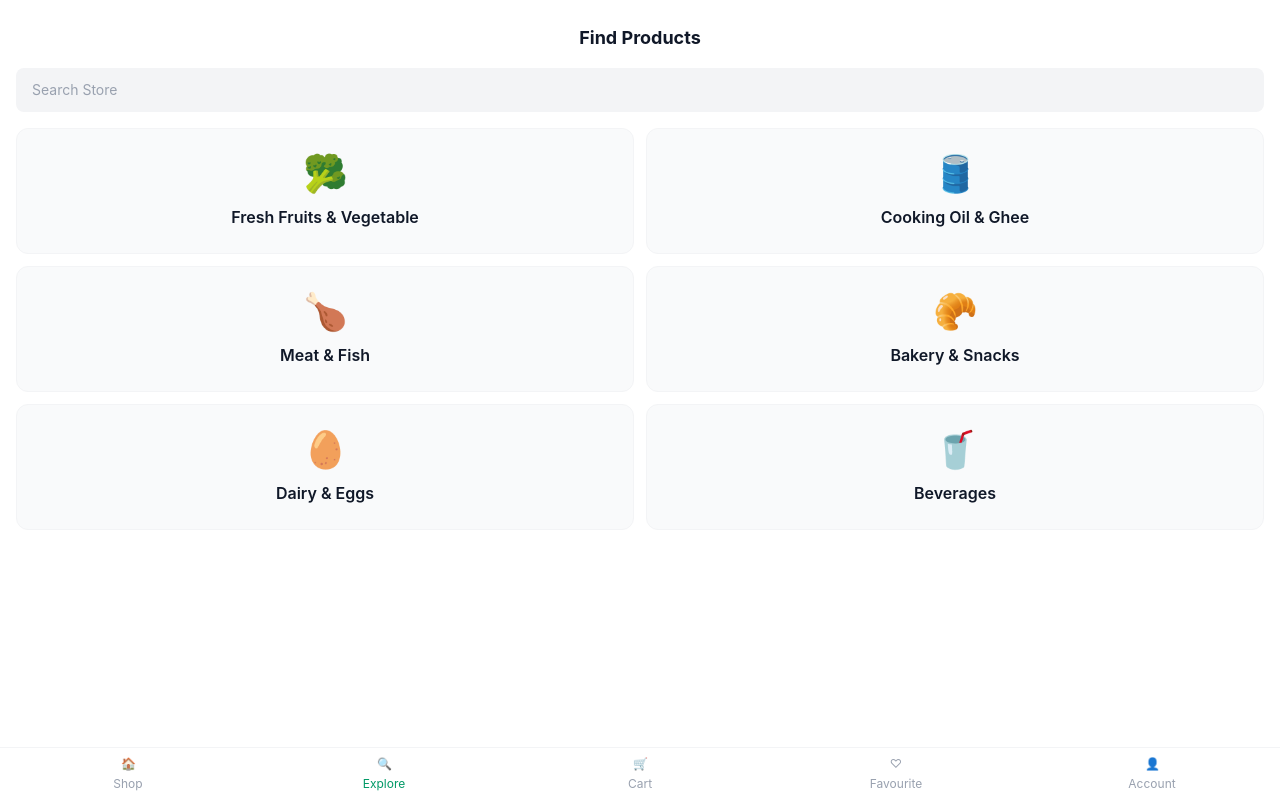
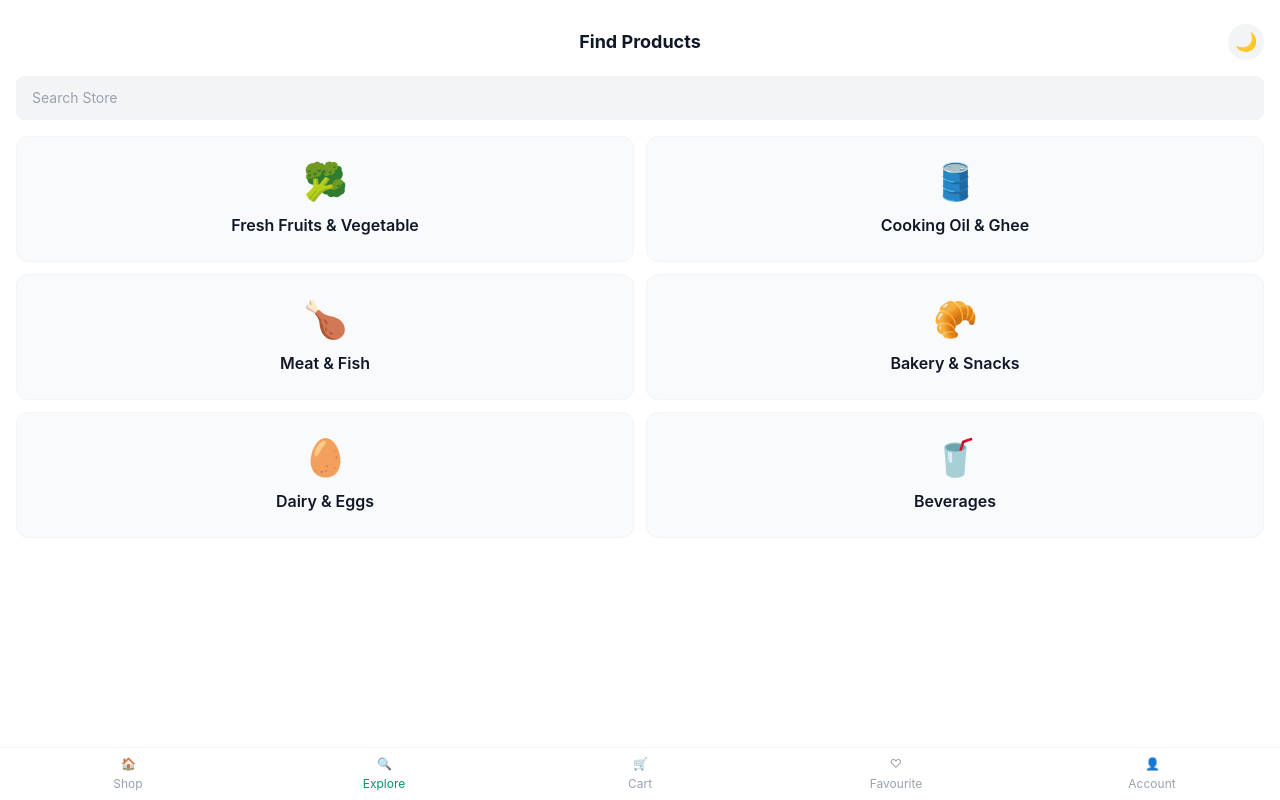
Before and after one commit to anupam-m4/Grocery_App, a React (Vite) app: page /explore in a window 1280 px wide. Built offline with nearby package versions, Linux system fonts and the light colour scheme.

Commit message:
Add theme toggle to explore header

```diff
--- a/src/screens/Explore.tsx
+++ b/src/screens/Explore.tsx
@@ -3,6 +3,7 @@ import { ProductCategory } from '../types/product'
 import { CATEGORY_LABELS } from '../data/categories'
 import { getCategoryPlaceholderEmoji } from '../utils/productImages'
 import BottomNav from '../components/BottomNav'
+import ThemeToggle from '../components/ThemeToggle'
 
 const CATEGORIES = Object.values(ProductCategory)
 
@@ -12,9 +13,13 @@ function Explore() {
   return (
     <div className="flex h-screen flex-col bg-white dark:bg-gray-900">
       <div className="px-4 pt-6">
-        <h1 className="mb-4 text-center text-lg font-bold text-gray-900 dark:text-white">
-          Find Products
-        </h1>
+        <div className="mb-4 flex items-center justify-between">
+          <span className="w-9" aria-hidden="true" />
+          <h1 className="text-lg font-bold text-gray-900 dark:text-white">
+            Find Products
+          </h1>
+          <ThemeToggle />
+        </div>
         <button
           type="button"
           onClick={() => navigate('/search')}
```
